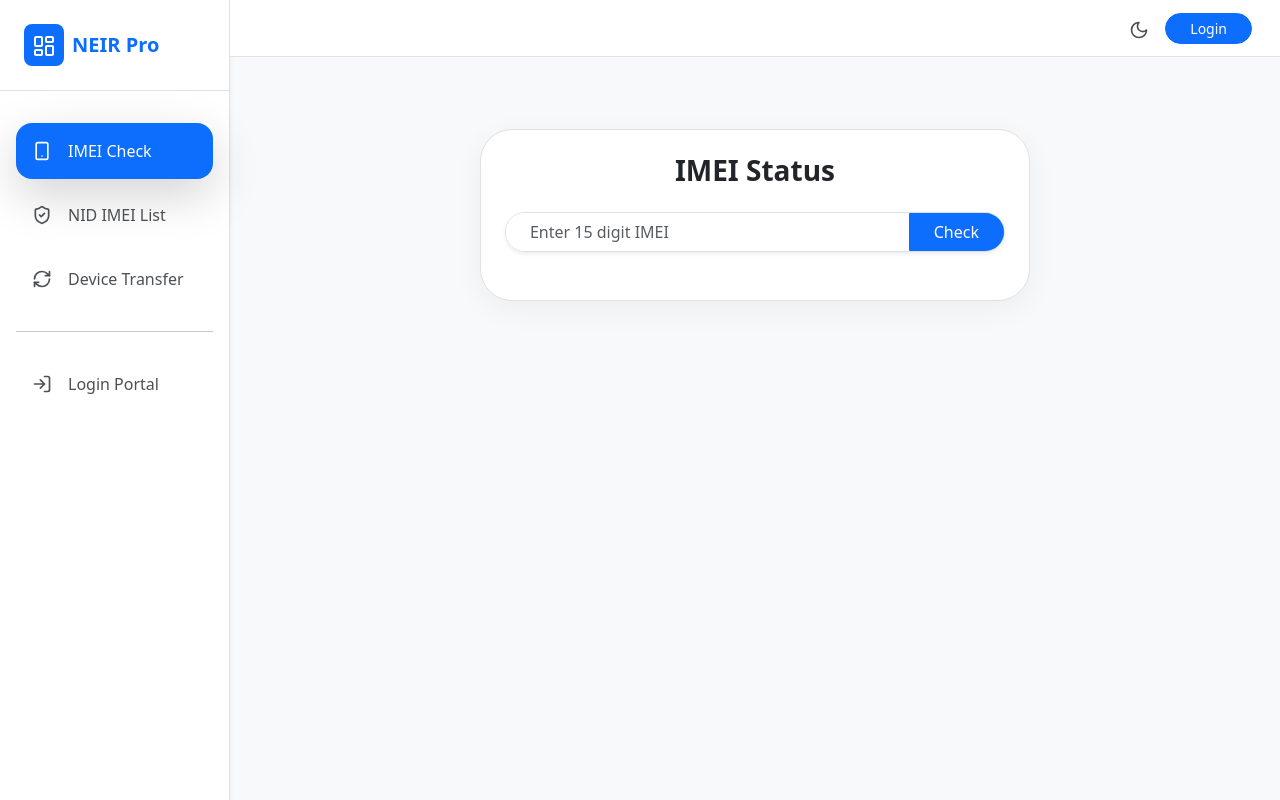
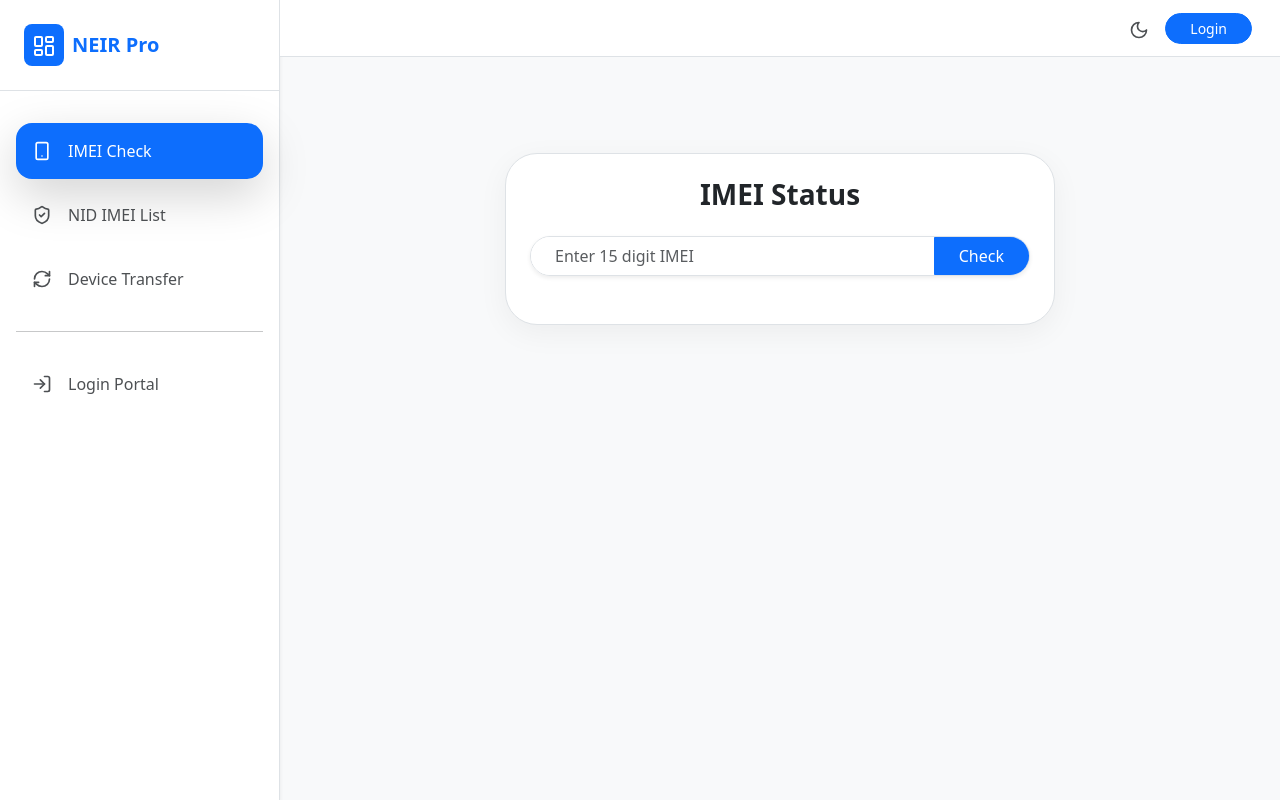
Before and after one commit to nayem-48ai/iMEi-BD, a Next.js app: page / in a window 1280 px wide. Built offline with nearby package versions, Linux system fonts and the light colour scheme.

Commit message:
Update layout.js

```diff
--- a/app/layout.js
+++ b/app/layout.js
@@ -8,25 +8,24 @@ import { useEffect } from 'react';
 
 export default function RootLayout({ children }) {
   useEffect(() => {
-    require("bootstrap/dist/js/bootstrap.bundle.min.js");
+    // Bootstrap JS Load
+    import("bootstrap/dist/js/bootstrap.bundle.min.js");
   }, []);
 
   return (
     <html lang="en">
       <head>
-        <title>NEIR IMEI BD - Advanced</title>
+        <meta name="viewport" content="width=device-width, initial-scale=1, maximum-scale=1" />
       </head>
       <body>
         <ThemeProvider>
-          <div className="d-flex overflow-hidden" style={{ minHeight: '100vh' }}>
-            {/* Desktop Sidebar */}
+          <div className="d-flex">
             <Sidebar />
-
-            <div className="flex-grow-1 d-flex flex-column" style={{ width: '100%', overflowY: 'auto' }}>
+            <div className="flex-grow-1 d-flex flex-column vh-100 overflow-auto">
               <Navbar />
-              <main className="container-fluid p-3 p-md-4">
+              <div className="container-fluid p-3 p-md-5">
                 {children}
-              </main>
+              </div>
             </div>
           </div>
         </ThemeProvider>
```
